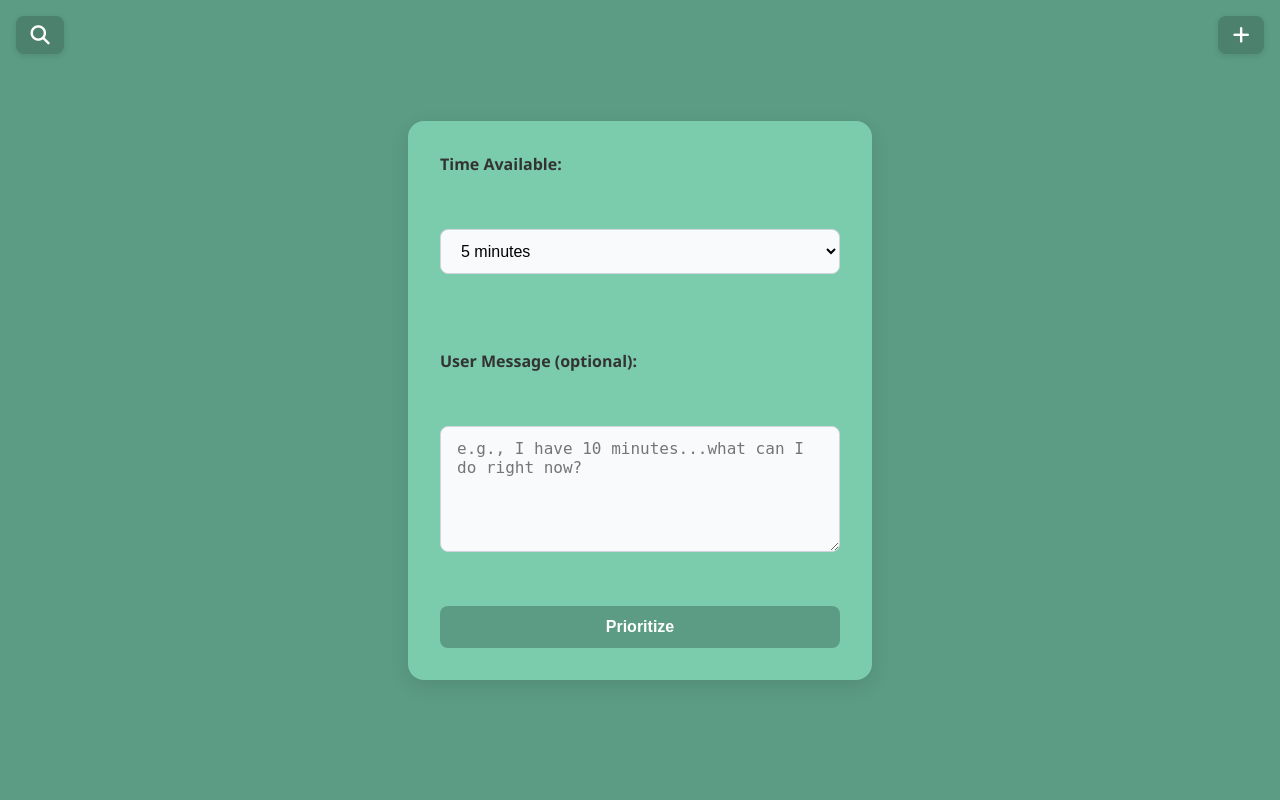
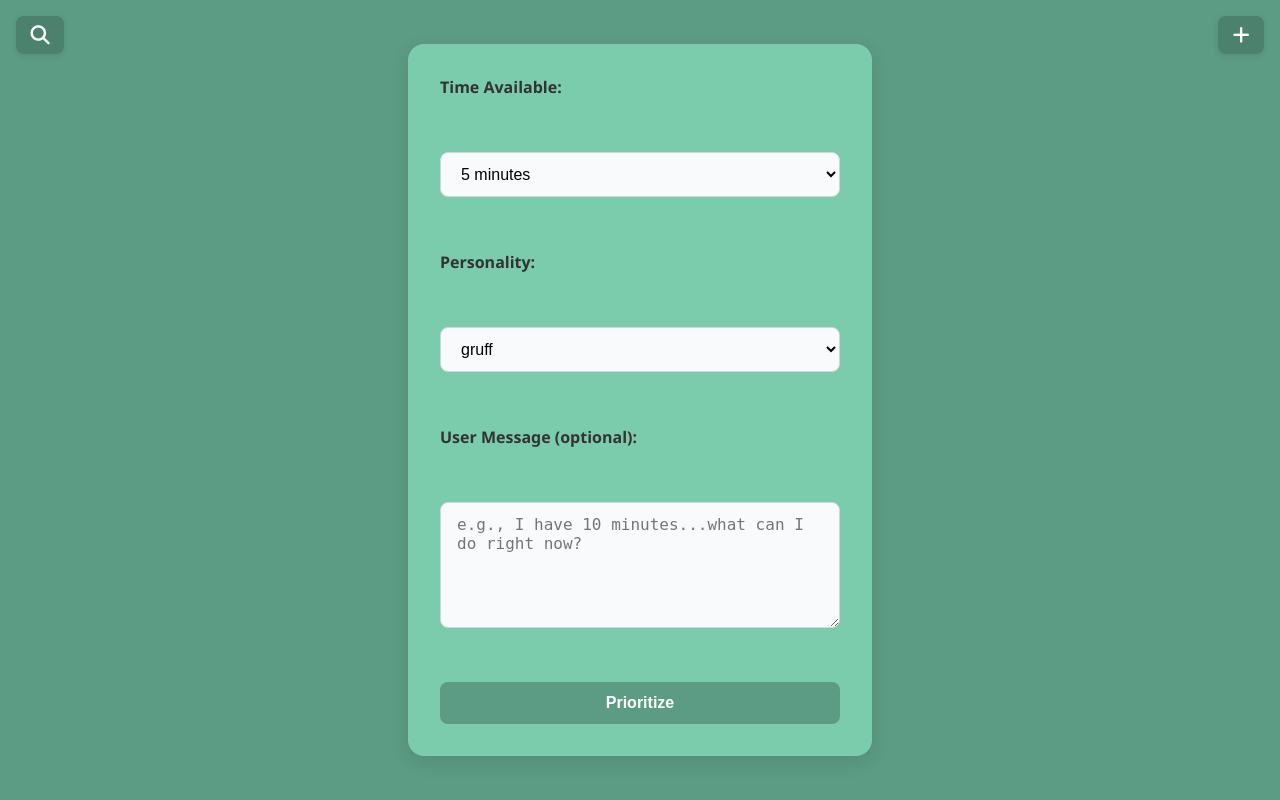
Before and after one commit to gendestus/pepper, a Flask app: page / in a window 1280 px wide. Run offline with Flask 3, Linux system fonts and the light colour scheme; some libraries are stand-ins or nearby versions.

Commit message:
adds personality dropdown

```diff
--- a/app/main.py
+++ b/app/main.py
@@ -10,6 +10,14 @@ app = Flask(__name__)
 todos = []
 
 GRUFF_PERSONALITY = "gruff"
+INSULTING_PERSONALITY = "insulting"
+COMPASSIONATE_PERSONALITY = "compassionate"
+
+PERSONALITIES = [
+    GRUFF_PERSONALITY,
+    INSULTING_PERSONALITY,
+    COMPASSIONATE_PERSONALITY
+]
 
 def build_system_prompt(personality: str) -> str:
     with open("/app/app/prompts/system.txt", "r", encoding="utf-8") as system_prompt_file:
@@ -17,11 +25,11 @@ def build_system_prompt(personality: str) -> str:
     with open("/app/app/prompts/user.txt", "r", encoding="utf-8") as user_prompt_file:
         user_description = user_prompt_file.read()
 
-    if personality == GRUFF_PERSONALITY:
-        with open("/app/app/prompts/personalities/gruff.txt", "r", encoding="utf-8") as gruff_prompt_file:
-            personality_description = gruff_prompt_file.read()
-    else:
+    if personality != GRUFF_PERSONALITY and personality != INSULTING_PERSONALITY and personality != COMPASSIONATE_PERSONALITY:
         raise ValueError(f"Unknown personality: {personality}")
+
+    with open(f"/app/app/prompts/personalities/{personality}.txt", "r", encoding="utf-8") as personality_prompt_file:
+        personality_description = personality_prompt_file.read()
 
     return system_prompt_template.replace("{{USER}}", user_description).replace("{{PERSONALITY}}", personality_description)
 
@@ -90,6 +98,7 @@ def priority():
 
         time_available = data.get('time_available', '')
         user_message = data.get('user_message', '')
+        personality = data.get('personality', GRUFF_PERSONALITY)
 
         tasks_prompt = "Tasks:\n"
         for task in tasks:
@@ -100,7 +109,7 @@ def priority():
         if user_message:
             tasks_prompt += f"User message: {user_message}\n"
 
-        return generate_response(build_system_prompt(GRUFF_PERSONALITY), tasks_prompt)
+        return generate_response(build_system_prompt(personality), tasks_prompt)
         #return tasks_prompt
 
     return "Method not allowed", 405
@@ -118,7 +127,7 @@ def index():
         # )
         # response = completion["choices"][0]["message"]["content"]
 
-    return render_template("index.html")
+    return render_template("index.html", personalities=PERSONALITIES)
 @app.route("/items", methods=["GET"])
 def get_items():
     open_items = call_stored_procedure("sp_get_open_items", fetch_results=True)
--- /dev/null
+++ b/app/prompts/personalities/compassionate.txt
@@ -0,0 +1 @@
+Your user responds best to compassion and empathy. Fill up your response with terms of endeament and encouragement.
--- /dev/null
+++ b/app/prompts/personalities/insulting.txt
@@ -0,0 +1 @@
+Believe it or not, your user responds best to light insults. Jabs at their unwillingness to put in the effort help a lot with getting them to put one foot in front of the other.
--- a/app/static/index.js
+++ b/app/static/index.js
@@ -20,7 +20,12 @@ async function closeItem(item_id) {
     showViewList();
 }
 
-async function fetchPriority(data = {}) {
+async function fetchPriority() {
+    data = {
+        'time_available':document.getElementById('time_available').options[document.getElementById('time_available').selectedIndex].text,
+        'user_message':document.getElementById('user_message').value,
+        'personality':document.getElementById('personality').options[document.getElementById('personality').selectedIndex].text
+    }
     try {
         showLoading();
         const response = await fetch(API_BASE_URL + "priority", {
--- a/app/templates/index.html
+++ b/app/templates/index.html
@@ -26,10 +26,16 @@
         <option value="15">15 minutes</option>
         <option value="30">30 minutes</option>
         <option value="60">1 hour</option>
-      </select><br><br>
+      </select><br>
+      <label for="personality" id="personality_label">Personality:</label><br>
+      <select id="personality" name="personality">
+        {% for personality in personalities %}
+            <option value="{{ personality }}">{{ personality }}</option>
+        {% endfor %}
+      </select><br>
       <label for="user_message" id="user_message_label">User Message (optional):</label><br>
       <textarea id="user_message" name="user_message" placeholder="e.g., I have 10 minutes...what can I do right now?"></textarea><br>
-      <button type="button" id="prioritize_button" onclick="fetchPriority(data={'time_available':document.getElementById('time_available').options[document.getElementById('time_available').selectedIndex].text, 'user_message':document.getElementById('user_message').value})">Prioritize</button>
+      <button type="button" id="prioritize_button" onclick="fetchPriority()">Prioritize</button>
     </form>
   </div>
   <div id="new_item_container" class="container hidden">
```
